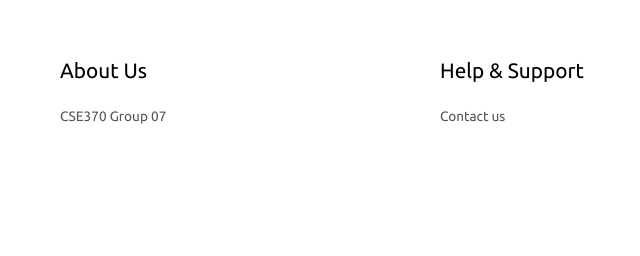
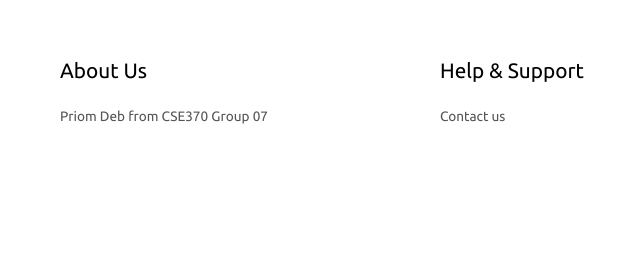
Before and after one commit to PriomDeb/Matrimony_Project_Group07_CSE370, a PHP site: page /index.php in a window 1280 px wide. Shown: the part 732-988 px from the top of the page, without its empty margins (25-665 px from the left). Run offline with PHP 8.4, Linux system fonts and the light colour scheme.

Commit message:
Update footer.php

```diff
--- a/footer.php
+++ b/footer.php
@@ -2,7 +2,7 @@
     	<div class="container">
     		<div class="col-md-4 col_2">
     			<h4>About Us</h4>
-    			<p>CSE370 Group 07</p>
+    			<p>Priom Deb from CSE370 Group 07</p>
     		</div>
 
     		<div class="col-md-2 col_2">
```
